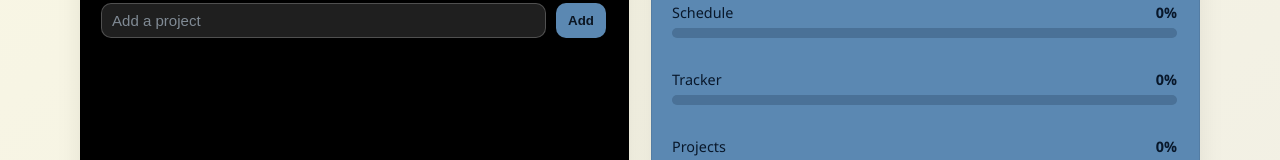
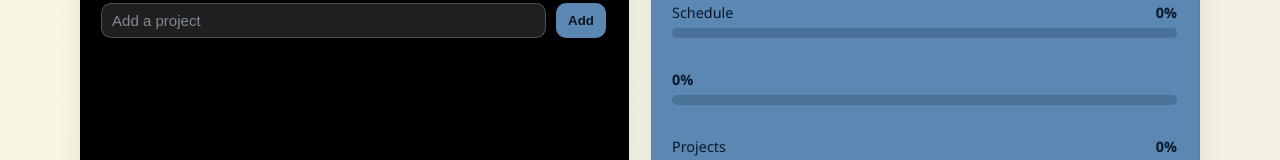
Before and after one commit to anne-gaelle-bernard/MK-app, a React (Vite) app in the folder frontend/: page / in a window 1280 px wide. Shown: the part 716-876 px from the top of the page. Built offline with nearby package versions, Linux system fonts and the light colour scheme.

Commit message:
Update tracker percentage display in App component

```diff
--- a/frontend/src/App.jsx
+++ b/frontend/src/App.jsx
@@ -699,7 +699,7 @@ export default function App() {
 
               <div className="progress-group">
                 <div className="progress-head">
-                  <span>Tracker</span>
+
                   <strong>{trackerPct}%</strong>
                 </div>
                 <div className="progress-track">
```
